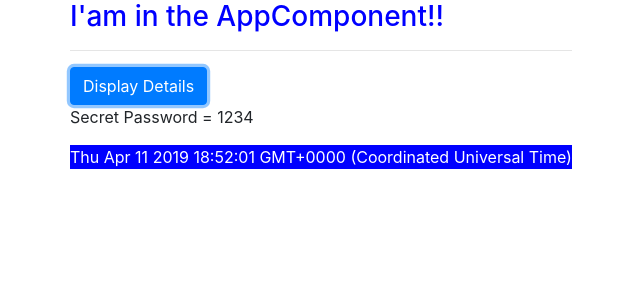
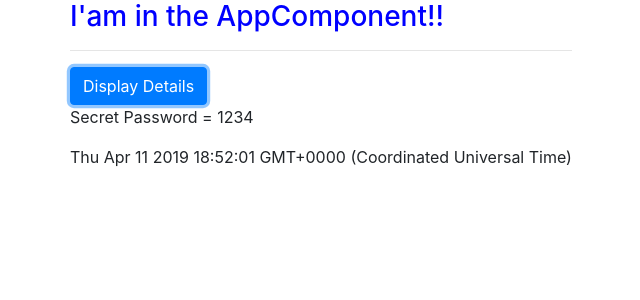
Before and after one commit to jmgomez1986/Angular.Udemy02, an Angular app in the folder Seccion02/: page / in a window 1280 px wide. Both pictures are taken after a click on the button "Display Details". Shown: the top 300 px of the page, without its empty margins (0-640 px from the left). Built offline with nearby package versions, Linux system fonts and the light colour scheme.

Commit message:
Clase 40 -  Getting the Index when using ngFor

```diff
--- a/Seccion02/src/app/app-task2/app-task2.component.html
+++ b/Seccion02/src/app/app-task2/app-task2.component.html
@@ -11,8 +11,8 @@
 
 <div *ngFor="let logItem of log; let i = index">
   <p
-    [ngStyle]="{'backgroundColor': logItem >= 5 ? 'blue' : 'transparent'}"
-    [ngClass]="{'white-text': logItem >= 5}">
+    [ngStyle]="{'backgroundColor': i >= 4 ? 'blue' : 'transparent'}"
+    [ngClass]="{'white-text': i >= 4}">
     {{ logItem }}
   </p>
 </div>
```
